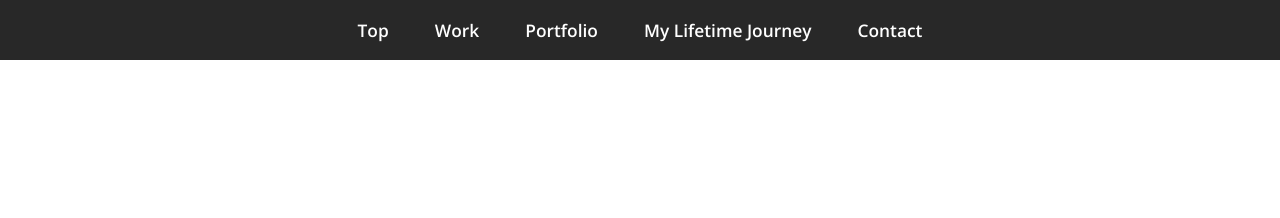
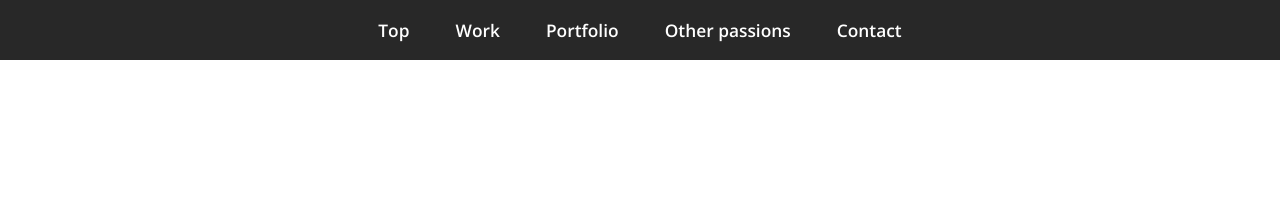
Before and after one commit to yuriei/portfolio, a plain HTML site: page index.html in a window 1280 px wide. Shown: the top 218 px of the page. Drawn offline with nearby package versions, Linux system fonts and the light colour scheme.

Commit message:
Update index.html

```diff
--- a/index.html
+++ b/index.html
@@ -46,7 +46,7 @@
 					<li><a href="#top">Top</a></li>
 					<li><a href="#work">Work</a></li>
 					<li><a href="#portfolio">Portfolio</a></li>
-					<li><a href="#myjourney">My Lifetime Journey</a></li>
+					<li><a href="#myfrench">Other passions</a></li>
 					<li><a href="#contact">Contact</a></li>
 				</ul>
 			</nav>
```
